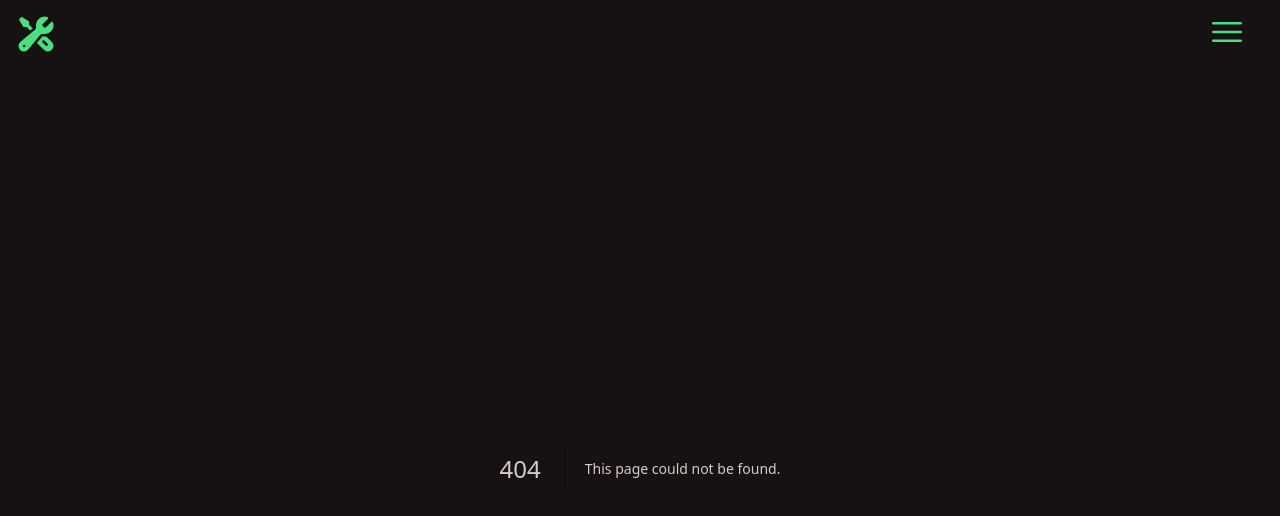
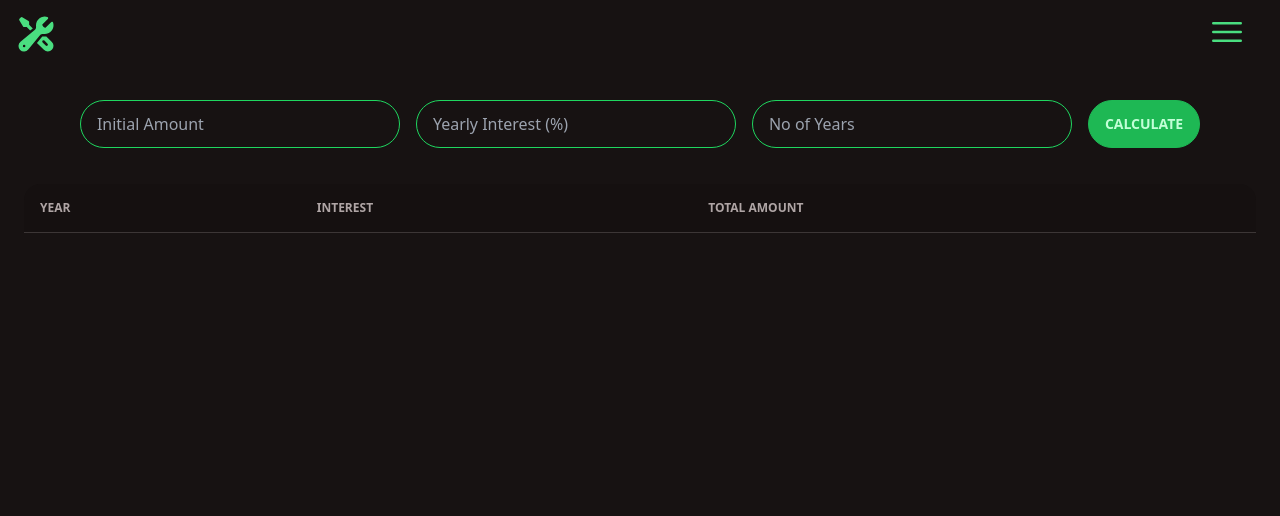
Before and after one commit to YoungMahesh/tools, a Next.js app: page /fd in a window 1280 px wide. Before the commit this address had no page. Shown: the top 516 px of the page. Built offline with nearby package versions, Linux system fonts and the light colour scheme.

Commit message:
fd-calculater added

```diff
--- /dev/null
+++ b/src/components/common/Head1.tsx
@@ -0,0 +1,10 @@
+import Head from "next/head";
+
+export default function Head1({title}: {title: string}) {
+	return (
+		<Head>
+			<title>{title}</title>
+			<link rel="icon" href="/favicon.ico" />
+		</Head>
+	)
+}
--- a/src/components/common/Header.tsx
+++ b/src/components/common/Header.tsx
@@ -36,6 +36,9 @@ export default function Header() {
                 <Link href="/solana">Solana Wallets</Link>
               </li>
               <li>
+                <Link href="/fd">FD Calc</Link>
+              </li>
+              <li>
                 <a
                   href="https://github.com/YoungMahesh/tools"
                   target="_blank"
--- /dev/null
+++ b/src/components/fd/FDInput.tsx
@@ -0,0 +1,71 @@
+import { useState } from "react";
+import { FDDataRow } from "./FDTable";
+
+export default function FDInput({
+  setDataArr,
+}: {
+  setDataArr: (dataArr: FDDataRow[]) => void;
+}) {
+  const [amount, setAmount] = useState("");
+  const [interest, setInterest] = useState("");
+  const [yearsAmt, setYearAmt] = useState("");
+
+  const calculateInterest = (currAmt: number) => {
+    const yearInterest = (currAmt * parseFloat(interest)) / 100;
+    return parseFloat(yearInterest.toFixed(2));
+  };
+
+  const generateFDData = () => {
+    try {
+      const dataArr1: FDDataRow[] = [];
+      dataArr1.push({ year: 0, amount: parseInt(amount), credit: 0 });
+      let currYear = 1;
+      const totalYears = parseFloat(yearsAmt);
+      let currAmt = parseInt(amount);
+      while (currYear <= totalYears) {
+        const currInterest = calculateInterest(currAmt);
+        currAmt += currInterest;
+        currAmt = parseFloat(currAmt.toFixed(2));
+        dataArr1.push({
+          year: currYear,
+          credit: currInterest,
+          amount: currAmt,
+        });
+        currYear += 1;
+      }
+      setDataArr(dataArr1);
+    } catch (err) {
+      console.log(err);
+      alert("Invalid Data");
+    }
+  };
+
+  return (
+    <div className="flex flex-wrap justify-center ">
+      <input
+        type="text"
+        className="input-bordered input-secondary input m-2 w-full max-w-xs"
+        placeholder="Initial Amount"
+        value={amount}
+        onChange={(e) => setAmount(e.target.value)}
+      />
+      <input
+        type="text"
+        className="input-bordered input-secondary input m-2 w-full max-w-xs"
+        placeholder="Yearly Interest (%)"
+        value={interest}
+        onChange={(e) => setInterest(e.target.value)}
+      />
+      <input
+        type="text"
+        className="input-bordered input-secondary input m-2 w-full max-w-xs"
+        placeholder="No of Years"
+        value={yearsAmt}
+        onChange={(e) => setYearAmt(e.target.value)}
+      />
+      <button className="btn-primary btn m-2" onClick={generateFDData}>
+        Calculate
+      </button>
+    </div>
+  );
+}
--- /dev/null
+++ b/src/components/fd/FDTable.tsx
@@ -0,0 +1,30 @@
+export interface FDDataRow {
+  year: number;
+  credit: number;
+  amount: number;
+}
+
+export default function FDTable({ dataArr }: { dataArr: FDDataRow[] }) {
+  return (
+    <section className="overflow-x-auto ">
+      <table className="table w-full">
+        <thead>
+          <tr>
+            <td>Year</td>
+            <td align="right">Interest</td>
+            <td align="right">Total Amount</td>
+          </tr>
+        </thead>
+        <tbody>
+          {dataArr.map((row, idx) => (
+            <tr key={idx}>
+              <td>{row.year}</td>
+              <td align="right">{row.credit}</td>
+              <td align="right">{row.amount}</td>
+            </tr>
+          ))}
+        </tbody>
+      </table>
+    </section>
+  );
+}
--- /dev/null
+++ b/src/pages/fd.tsx
@@ -0,0 +1,19 @@
+import { useState } from "react";
+import Head1 from "../components/common/Head1";
+import Layout from "../components/common/Layout";
+import FDInput from "../components/fd/FDInput";
+import FDTable, { FDDataRow } from "../components/fd/FDTable";
+
+export default function FD() {
+  const [dataArr, setDataArr] = useState<FDDataRow[]>([]);
+
+  return (
+    <Layout>
+      <Head1 title="FD Calculator" />
+      <div className="p-2 md:p-6">
+        <FDInput setDataArr={setDataArr} />
+        <FDTable dataArr={dataArr} />
+      </div>
+    </Layout>
+  );
+}
--- a/src/pages/index.tsx
+++ b/src/pages/index.tsx
@@ -14,6 +14,7 @@ const Home: NextPage = () => {
         <Box1 link="/crypt"> Crypt </Box1>
         <Box1 link="/evm"> EVM Wallets </Box1>
         <Box1 link="/solana"> Solana Wallets </Box1>
+        <Box1 link="/fd"> Fixed Deposit Calculator</Box1>
       </main>
     </>
   );
```
Also changed, not shown: 1 other file (tests, documents, lock files or other folders).
